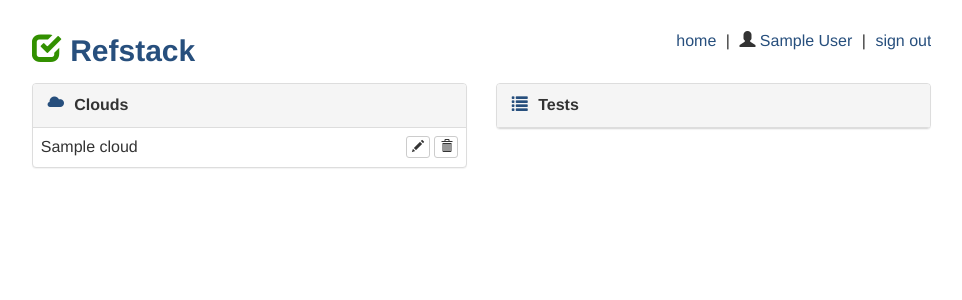
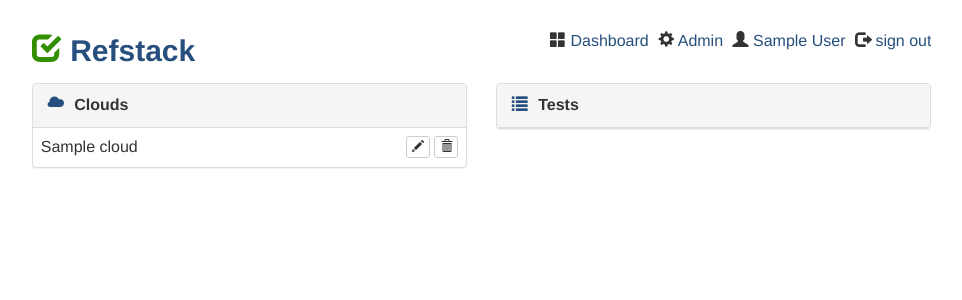
Before and after one commit to openstack-archive/refstack, a Flask app: page / in a window 1280 px wide. Shown: the top 300 px of the page, without its empty margins (159-1121 px from the left). Run offline with Flask 2, Linux system fonts and the light colour scheme; the visitor is signed in with stand-in values (Sample User, id 1); tables that the repository leaves empty hold one stand-in row (values such as "Sample post"); some libraries are stand-ins or nearby versions.

Commit message:
spruced up top nav

```diff
--- a/refstack/templates/layout.html
+++ b/refstack/templates/layout.html
@@ -29,24 +29,44 @@
             <ul class="navigation">
 
               {% if g.user %}
+                {% if g.user.su %}
                   <li>
-                  <a href="{{ url_for('index') }}">home</a>
+                    <span class="glyphicon glyphicon-th-large"></span>
+                    <a href="{{ url_for('index') }}">Dashboard</a>
                   </li>
-                <li> | </li>
+                  <li>
+                    <span class="glyphicon glyphicon-cog"></span>
+                    <a href="/admin">Admin</a>
+                  </li>
                   <li>
                     <span class="glyphicon glyphicon-user"></span>
-                  <a href="{{ url_for('edit_profile') }}">{{ g.user.name }}</a>
+                    <a href="{{ url_for('view_profile') }}">{{ g.user.name }}</a>
                   </li>
-                <li> | </li>
                   <li>
+                    <span class="glyphicon glyphicon-log-out"></span>
                     <a href="{{ url_for('logout') }}">sign out</a>
                   </li>
                 {% else %}
                   <li>
+                    <span class="glyphicon glyphicon-th-large"></span>
+                    <a href="{{ url_for('index') }}">Dashboard</a>
+                  </li>
+                  <li>
+                    <span class="glyphicon glyphicon-user"></span>
+                    <a href="{{ url_for('view_profile') }}">{{ g.user.name }}</a>
+                  </li>
+                  <li>
+                    <span class="glyphicon glyphicon-log-out"></span>
+                    <a href="{{ url_for('logout') }}">sign out</a>
+                  </li>
+                {% endif %}
+               {% else %}
+                <li>
+                  <span class="glyphicon glyphicon-home"></span>
                   <a href="{{ url_for('index') }}">Overview</a>
                 </li>
-                <li> | </li>
                 <li>
+                  <span class="glyphicon glyphicon-log-in"></span>
                   <a href="{{ url_for('login') }}">sign in</a>
                 </li>
               {% endif %}
```
Lines whose indentation alone changed are shown as unchanged.
